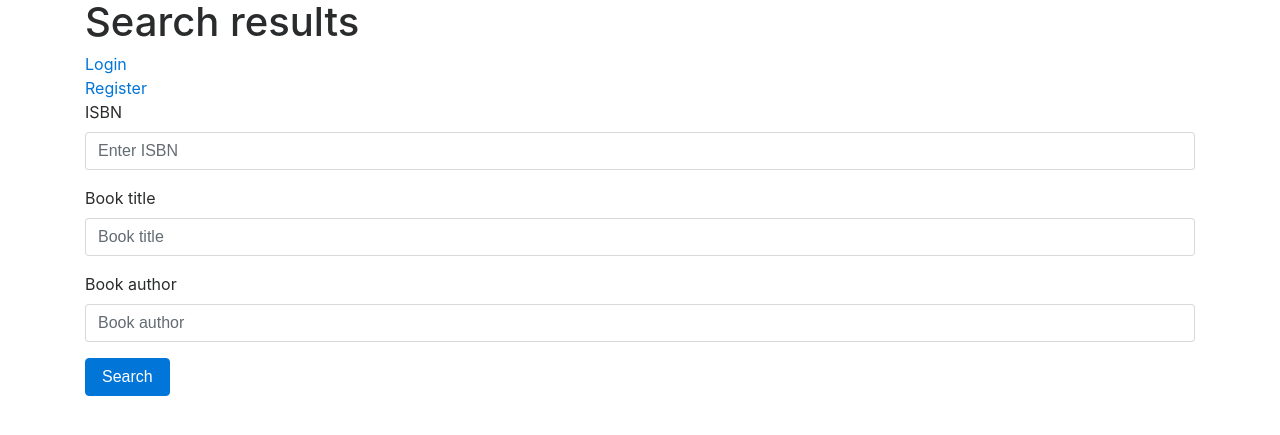
After one commit to savelevvo/cs50project1-books, a Flask app: page /search in a window 1280 px wide. The commit adds this page. Shown: the top 435 px of the page. Run offline with Flask 2, Linux system fonts and the light colour scheme; data that the repository does not hold is empty; some libraries are stand-ins or nearby versions.

Commit message:
Added simple search and models for Author and Book.

```diff
--- a/application.py
+++ b/application.py
@@ -18,8 +18,8 @@ db = SQLAlchemy(app)
 
 class User(db.Model):
     id = db.Column(db.Integer, primary_key=True)
-    email = db.Column(db.String(), unique=True, nullable=False)
-    password = db.Column(db.String(), nullable=False)
+    email = db.Column(db.String, unique=True, nullable=False)
+    password = db.Column(db.String, nullable=False)
 
     def __init__(self, email, password, **kwargs):
         super(User, self).__init__(**kwargs)
@@ -36,6 +36,25 @@ class User(db.Model):
         return check_password_hash(self.password, password)
 
 
+class Author(db.Model):
+    __tablename__ = 'author'
+    id = db.Column(db.Integer, primary_key=True)
+    name = db.Column(db.String, unique=True, nullable=False)
+
+
+class Book(db.Model):
+    __tablename__ = 'book'
+    isbn = db.Column(db.String, primary_key=True)
+    title = db.Column(db.String, nullable=False)
+    release_year = db.Column(db.Integer)
+
+    author_id = db.Column(db.Integer, db.ForeignKey('author.id'), nullable=False)
+    author = db.relationship('Author', backref=db.backref('books', lazy=True))
+
+    def __repr__(self):
+        return '[{}] {}'.format(self.isbn, self.title)
+
+
 @app.route("/")
 def index():
     return render_template('index.html', email=session.get('email'), is_logged=session.get('is_logged'))
@@ -44,6 +63,18 @@ def index():
 @app.route("/reg_form")
 def reg_form():
     return render_template('register.html')
+
+
+@app.route("/search", methods=['GET'])
+def search():
+    if request.method == 'GET':
+        isbn = request.args.get('isbn')
+        title = request.args.get('title')
+        author = request.args.get('author')
+
+        result = Book.query.filter_by(isbn=isbn).all()
+
+        return render_template('search.html', email=session.get('email'), is_logged=session.get('is_logged'), search_results=result)
 
 
 @app.route("/login_form")
--- a/templates/index.html
+++ b/templates/index.html
@@ -7,11 +7,15 @@
 {% block body %}
     <h1>Main page</h1>
 
+    <div><a href="{{ url_for('search') }}">Search</a></div>
+
     {% if not is_logged %}
         <a href="{{ url_for('login_form') }}">Login</a><br>
         <a href="{{ url_for('reg_form') }}">Register</a><br>
     {% endif %}
+
     {% if is_logged %}
         <a href="{{ url_for('logout') }}">Logout</a>
     {% endif %}
+
 {% endblock %}
--- /dev/null
+++ b/templates/search.html
@@ -0,0 +1,40 @@
+{% extends "layout.html" %}
+
+{% block title %}
+    Search
+{% endblock %}
+
+{% block body %}
+    <h1>Search results</h1>
+
+    {% if not is_logged %}
+        <a href="{{ url_for('login_form') }}">Login</a><br>
+        <a href="{{ url_for('reg_form') }}">Register</a><br>
+    {% endif %}
+
+
+    <form action="{{ url_for('search') }}" method="get">
+        <div class="form-group">
+            <label for="exampleInputEmail1">ISBN</label>
+            <input type="text" class="form-control" name="isbn", id="exampleInputEmail1" placeholder="Enter ISBN">
+        </div>
+
+        <div class="form-group">
+            <label for="exampleInputPassword1">Book title</label>
+            <input type="text" class="form-control" name="title", id="exampleInputPassword1" placeholder="Book title">
+        </div>
+
+        <div class="form-group">
+            <label for="exampleInputPassword1">Book author</label>
+            <input type="text" class="form-control" name="author", id="exampleInputPassword1" placeholder="Book author">
+        </div>
+        <button type="submit" class="btn btn-primary">Search</button>
+    </form>
+
+    {% if search_results %}
+        {{ search_results }}
+    {% endif %}
+
+
+
+{% endblock %}
```
Also changed, not shown: import.py (+4 -4 lines).
